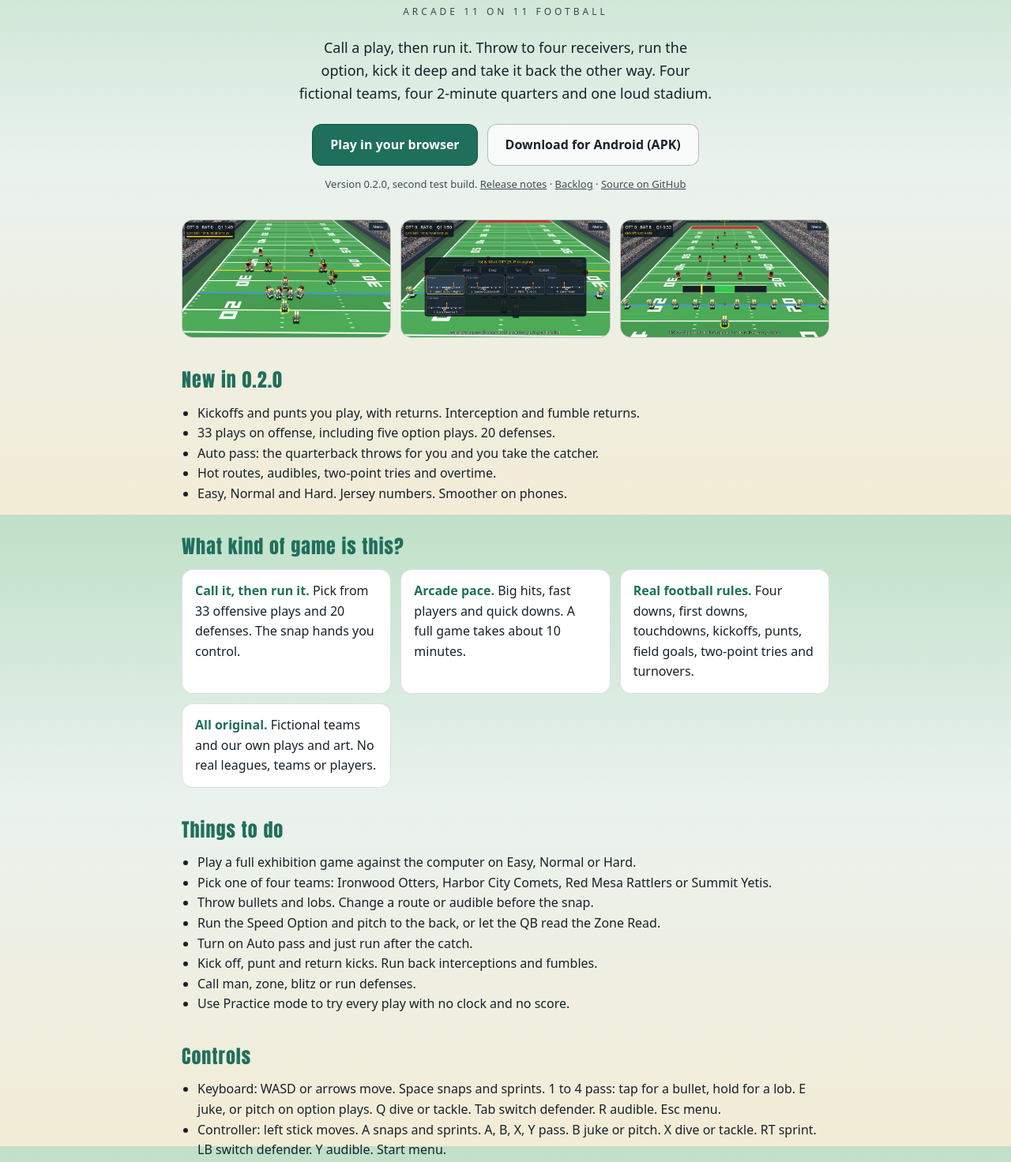
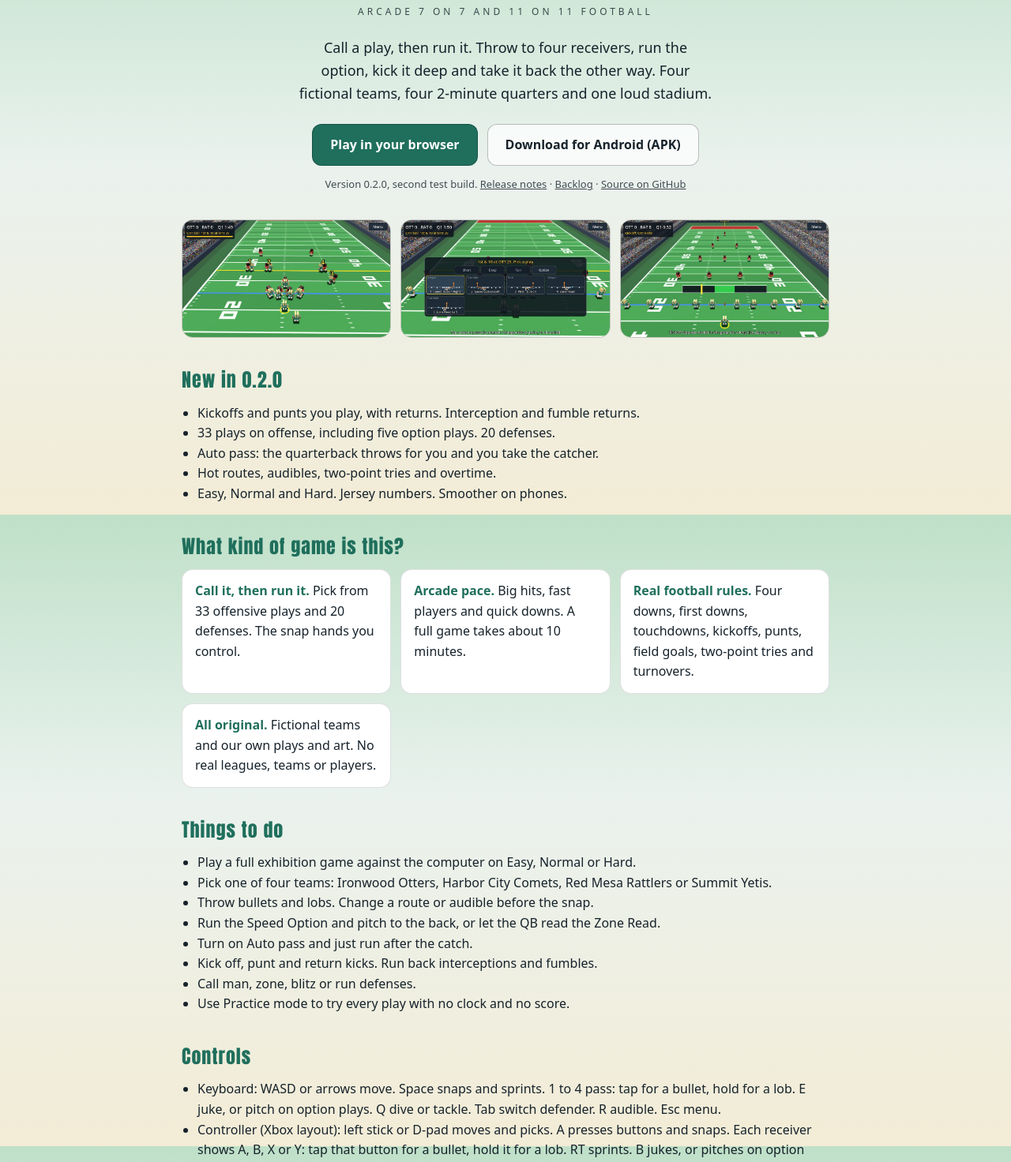
Before and after one commit to bclark10121-cloud/tiny-titans-football, a plain HTML site: page docs/index.html in a window 1280 px wide. Shown: the part 148-1620 px from the top of the page at 79% size. Drawn offline with Linux system fonts and the light colour scheme.

Commit message:
Controller: A presses screen buttons, picking a play no longer snaps it, clearer controller help. Tag line names 7 on 7 and 11 on 11
- Godot 4.6 binds no controller button to screen buttons. ui_accept now takes A,
  so a controller can press Start, pick a team, pick a play card and use the Menu.
- Clear pending presses when the presnap starts, so the A or Enter press that
  picked a play does not also snap it (the early-snap queue would have).
- Title card, help screen and game page explain controller passing: the button on
  each receiver, tap for a bullet, hold for a lob.
- Tag line and page description: Arcade 7 on 7 and 11 on 11 football.

Checked headless with controller events only: title, team, kick meter, play card,
snap, tap B bullet to receiver B, hold Y lob to receiver Y, defense card, Menu.
6 bot games finish.

Co-Authored-By: Claude Opus 5.5 <noreply@anthropic.com>
Claude-Session: https://claude.ai/code/session_0117TTYCKGEbub4RTHeF3yuU

```diff
--- a/docs/index.html
+++ b/docs/index.html
@@ -1,7 +1,7 @@
 <!doctype html>
 <html lang="en"><head><meta charset="utf-8"><meta name="viewport" content="width=device-width,initial-scale=1">
 <title>Tiny Titans Football</title><link rel="icon" href="icon.png">
-<meta name="description" content="Tiny Titans Football is an arcade 11 on 11 football game for Android and the browser. Call a play, then run it.">
+<meta name="description" content="Tiny Titans Football is an arcade football game for Android and the browser. Play 7 on 7 or 11 on 11. Call a play, then run it.">
 <style>
 :root{--ink:#16222b;--accent:#1f6f5c;--gold:#c9961a;--card:#ffffff}
 *{box-sizing:border-box}body{margin:0;background:linear-gradient(#bfe0c8 0%,#eaf2ee 45%,#f3ecd6 100%) fixed;color:var(--ink);font:16px/1.6 system-ui,-apple-system,"Segoe UI",Roboto,sans-serif}
@@ -23,7 +23,7 @@ h2{font-family:Impact,"Arial Black",system-ui,sans-serif;letter-spacing:1px;colo
 .card b{color:var(--accent)}ol,ul{padding-left:20px;margin:6px 0}footer{margin-top:40px;font-size:13px;opacity:.7;text-align:center}footer a{color:inherit}
 @media (max-width:560px){.shots{grid-template-columns:1fr 1fr}.shots img:last-child{display:none}}
 </style></head><body><main>
-<header><h1>Tiny Titans Football</h1><div class="tag">Arcade 11 on 11 football</div>
+<header><h1>Tiny Titans Football</h1><div class="tag">Arcade 7 on 7 and 11 on 11 football</div>
 <p class="lead">Call a play, then run it. Throw to four receivers, run the option, kick it deep and take it back the other way. Four fictional teams, four 2-minute quarters and one loud stadium.</p>
 <div class="cta"><a class="btn primary" href="play/">Play in your browser</a><a class="btn ghost" href="downloads/TinyTitansFootball-v0.2.0.apk">Download for Android (APK)</a></div>
 <p class="note">Version 0.2.0, second test build. <a href="release-notes/v0.2.0.md">Release notes</a> · <a href="https://github.com/bclark10121-cloud/tiny-titans-football/blob/main/BACKLOG.md">Backlog</a> · <a href="https://github.com/bclark10121-cloud/tiny-titans-football">Source on GitHub</a></p></header>
@@ -40,7 +40,7 @@ h2{font-family:Impact,"Arial Black",system-ui,sans-serif;letter-spacing:1px;colo
 <h2>Things to do</h2>
 <ul><li>Play a full exhibition game against the computer on Easy, Normal or Hard.</li><li>Pick one of four teams: Ironwood Otters, Harbor City Comets, Red Mesa Rattlers or Summit Yetis.</li><li>Throw bullets and lobs. Change a route or audible before the snap.</li><li>Run the Speed Option and pitch to the back, or let the QB read the Zone Read.</li><li>Turn on Auto pass and just run after the catch.</li><li>Kick off, punt and return kicks. Run back interceptions and fumbles.</li><li>Call man, zone, blitz or run defenses.</li><li>Use Practice mode to try every play with no clock and no score.</li></ul>
 <h2>Controls</h2>
-<ul><li>Keyboard: WASD or arrows move. Space snaps and sprints. 1 to 4 pass: tap for a bullet, hold for a lob. E juke, or pitch on option plays. Q dive or tackle. Tab switch defender. R audible. Esc menu.</li><li>Controller: left stick moves. A snaps and sprints. A, B, X, Y pass. B juke or pitch. X dive or tackle. RT sprint. LB switch defender. Y audible. Start menu.</li><li>Touch: drag on the left to move. Buttons on the right. Tap a receiver or a number button to pass.</li></ul>
+<ul><li>Keyboard: WASD or arrows move. Space snaps and sprints. 1 to 4 pass: tap for a bullet, hold for a lob. E juke, or pitch on option plays. Q dive or tackle. Tab switch defender. R audible. Esc menu.</li><li>Controller (Xbox layout): left stick or D-pad moves and picks. A presses buttons and snaps. Each receiver shows A, B, X or Y: tap that button for a bullet, hold it for a lob. RT sprints. B jukes, or pitches on option plays. X dives or tackles. LB switches defender. Before the snap, Y calls an audible and RB plus a receiver's button changes his route. The Menu button opens the Menu.</li><li>Touch: drag on the left to move. Buttons on the right. Tap a receiver or a number button to pass.</li></ul>
 <h2>Install on Android</h2>
 <ol><li>Tap <b>Download for Android</b>.</li><li>Open the downloaded file.</li><li>If Android asks, allow installs from this source.</li><li>Tap Install, then open the game.</li></ol>
 <p class="note">Android may show a Play Protect notice for apps from outside the Play Store. This build uses the same test key as 0.1.0, so it installs over it. A later build signed with the real key will ask you to uninstall first.</p>
```
Also changed, not shown: 3 other files.
